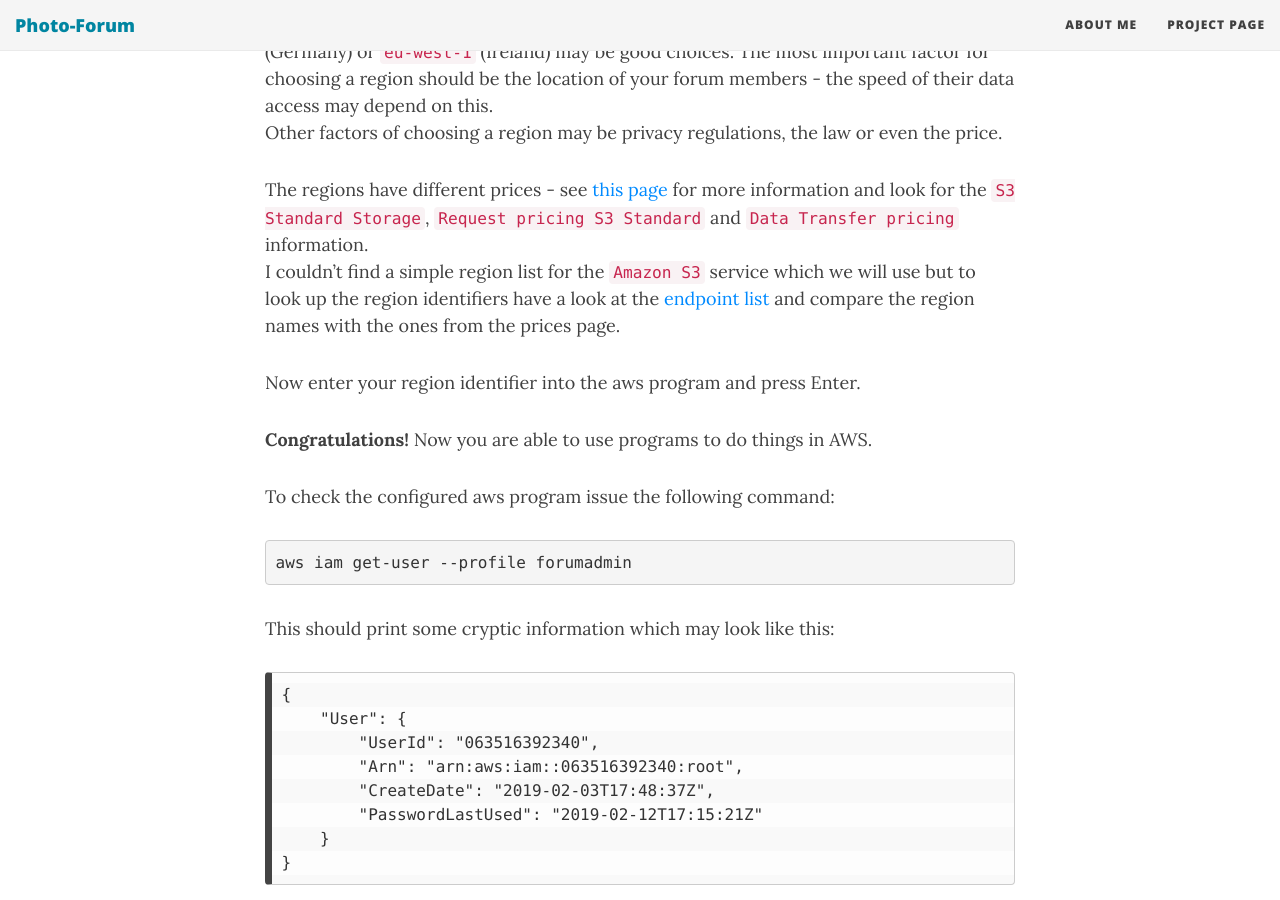
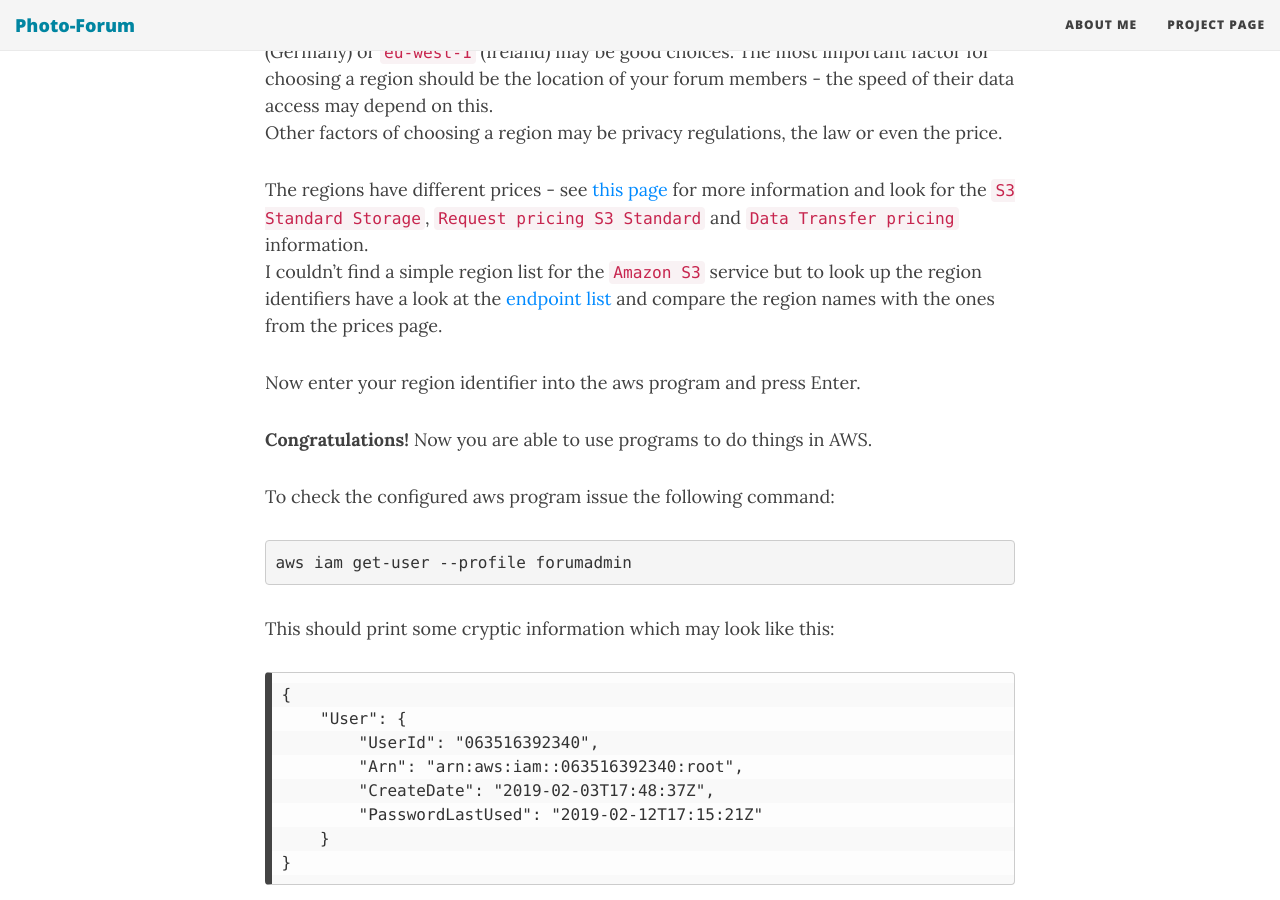
Before and after one commit to MiriamPapp/photo-forum, a Jekyll site: the page built from docs/awssetup.md, in a window 1280 px wide and 900 px high, scrolled down 4936 px. Built offline with Jekyll 4.4.1, drawn with Linux system fonts in a browser that asks for light colours; nearby versions of some CDN libraries.

Commit message:
better wording

```diff
--- a/docs/awssetup.md
+++ b/docs/awssetup.md
@@ -116,7 +116,7 @@ The regions have different prices - see
 [this page](https://aws.amazon.com/s3/pricing/?nc1=h_ls) for more information and look
 for the `S3 Standard Storage`, `Request pricing S3 Standard` and `Data Transfer pricing`
 information.
-I couldn't find a simple region list for the `Amazon S3` service which we will use but
+I couldn't find a simple region list for the `Amazon S3` service but
 to look up the region identifiers have
 a look at the [endpoint list](https://docs.aws.amazon.com/general/latest/gr/rande.html)
 and compare the region names with the ones from the prices page.
```
